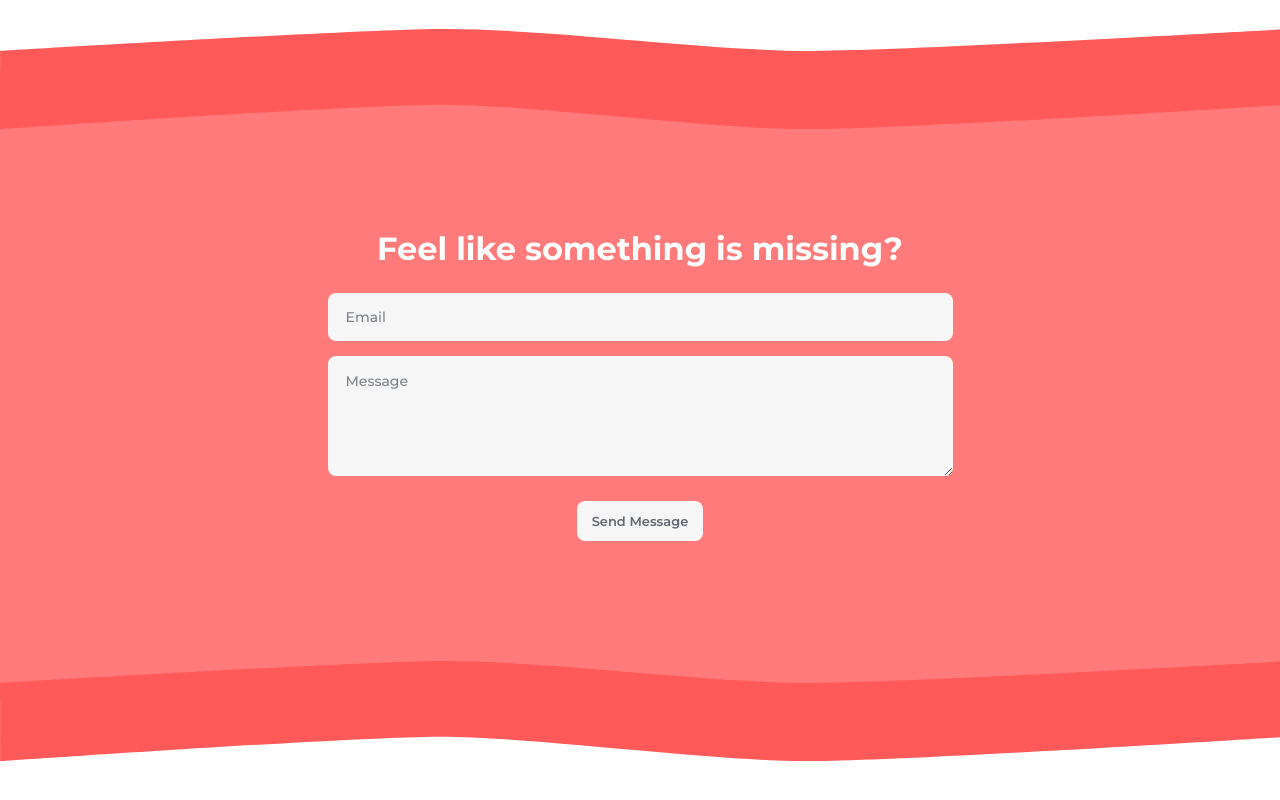
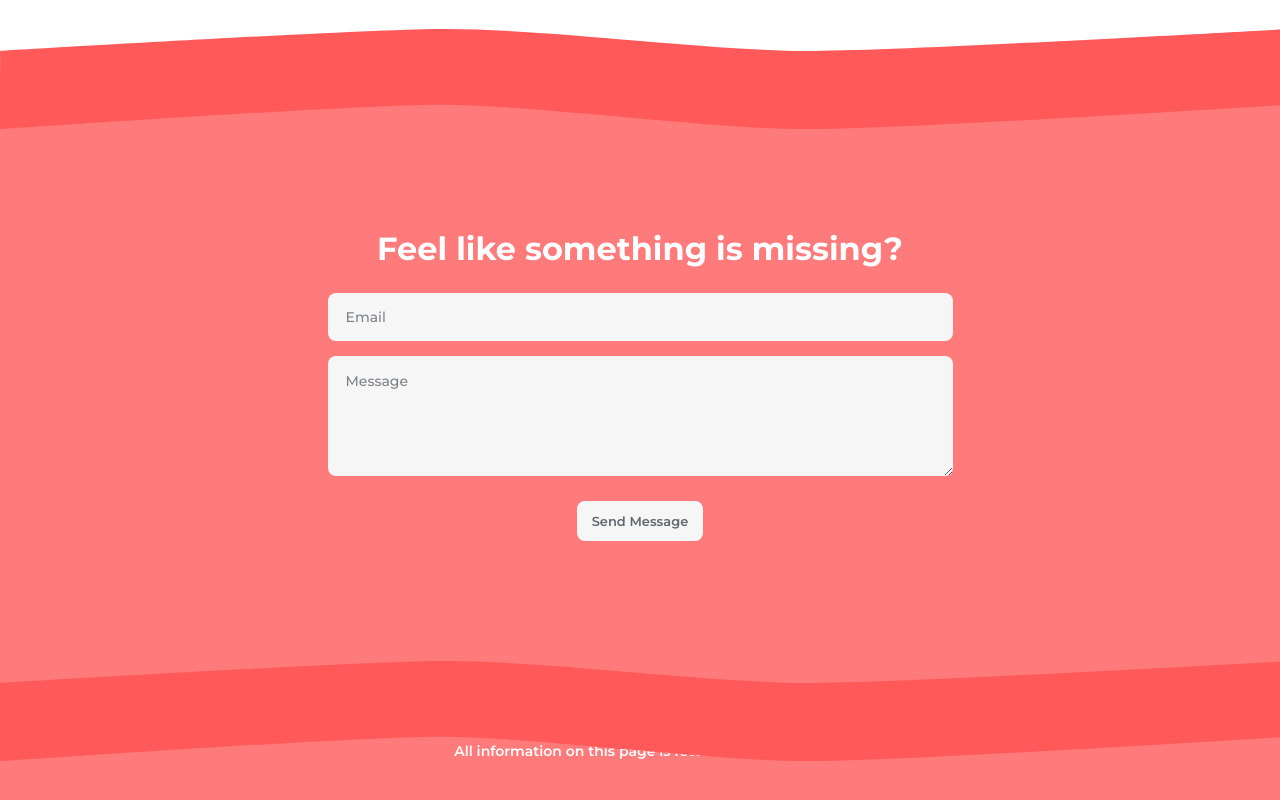
Before and after one commit to Poxie/newest-spotify-app, a Next.js app: page / in a window 1280 px wide. Shown: the part 2044-2844 px from the top of the page. Before the commit the page ends 2809 px from the top, so only its background shows below. Built offline with nearby package versions, Linux system fonts and the light colour scheme.

Commit message:
Added footer component

```diff
--- /dev/null
+++ b/components/footer/index.tsx
@@ -0,0 +1,11 @@
+import styles from '../../styles/Footer.module.scss';
+
+export default function Footer() {
+    return(
+        <footer className={styles['container']}>
+            <span>
+                All information on this page is fetched from Spotify.
+            </span>
+        </footer>
+    )
+}
--- a/pages/_app.tsx
+++ b/pages/_app.tsx
@@ -1,3 +1,4 @@
+import Footer from '@/components/footer'
 import Navbar from '@/components/navbar'
 import '@/styles/globals.css'
 import type { AppProps } from 'next/app'
@@ -7,6 +8,7 @@ export default function App({ Component, pageProps }: AppProps) {
     <>
     <Navbar />
     <Component {...pageProps} />
+    <Footer />
     </>
   )
 }
--- /dev/null
+++ b/styles/Footer.module.scss
@@ -0,0 +1,14 @@
+.container {
+    padding: 40px 0;
+    background-color: var(--color-secondary);
+    display: flex;
+    align-items: center;
+    justify-content: center;
+    border-top: 1px solid var(--color-primary);
+
+    span {
+        font-size: 14px;
+        font-weight: 600;
+        color: var(--text-light-primary);
+    }
+}
```
